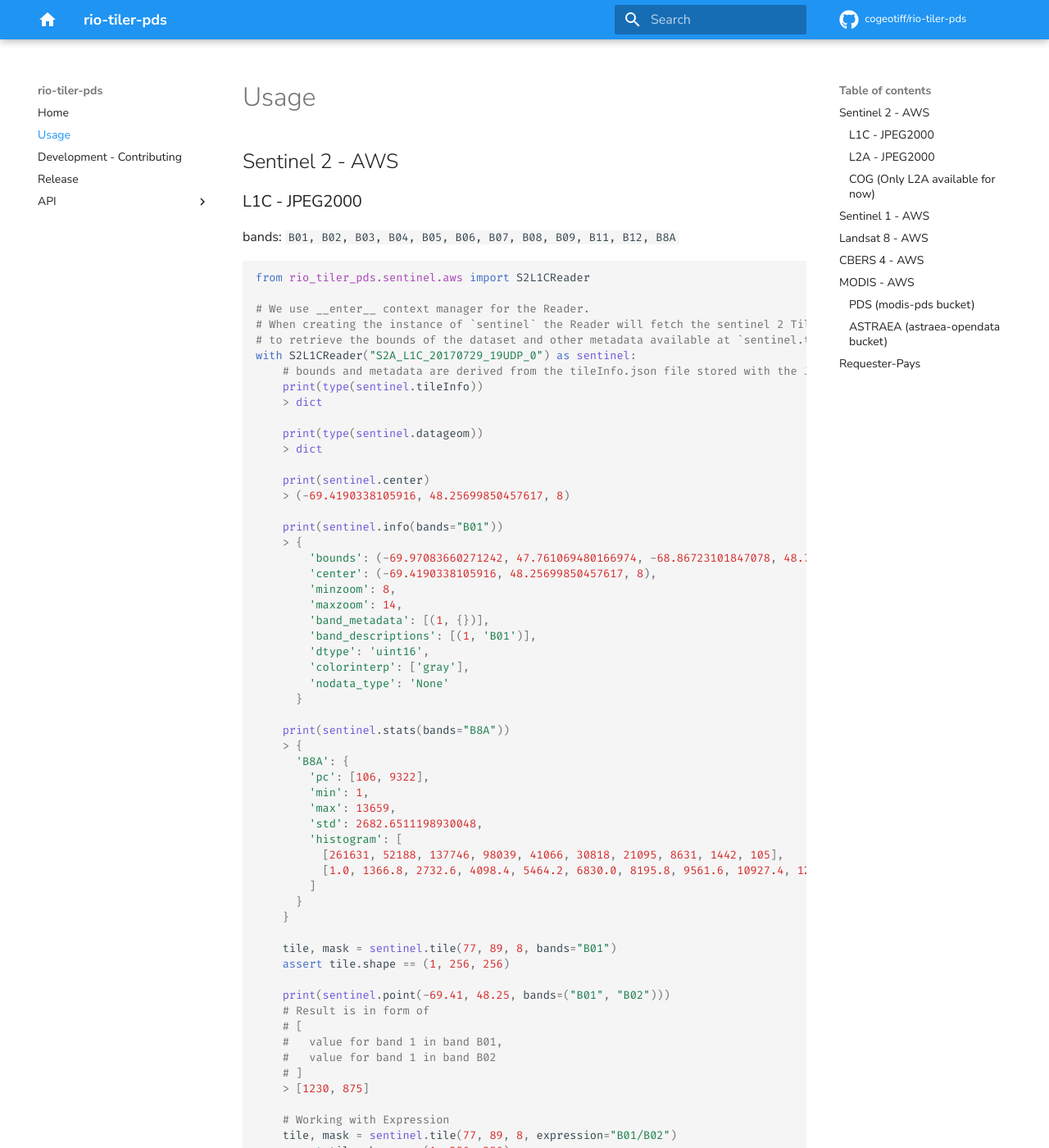
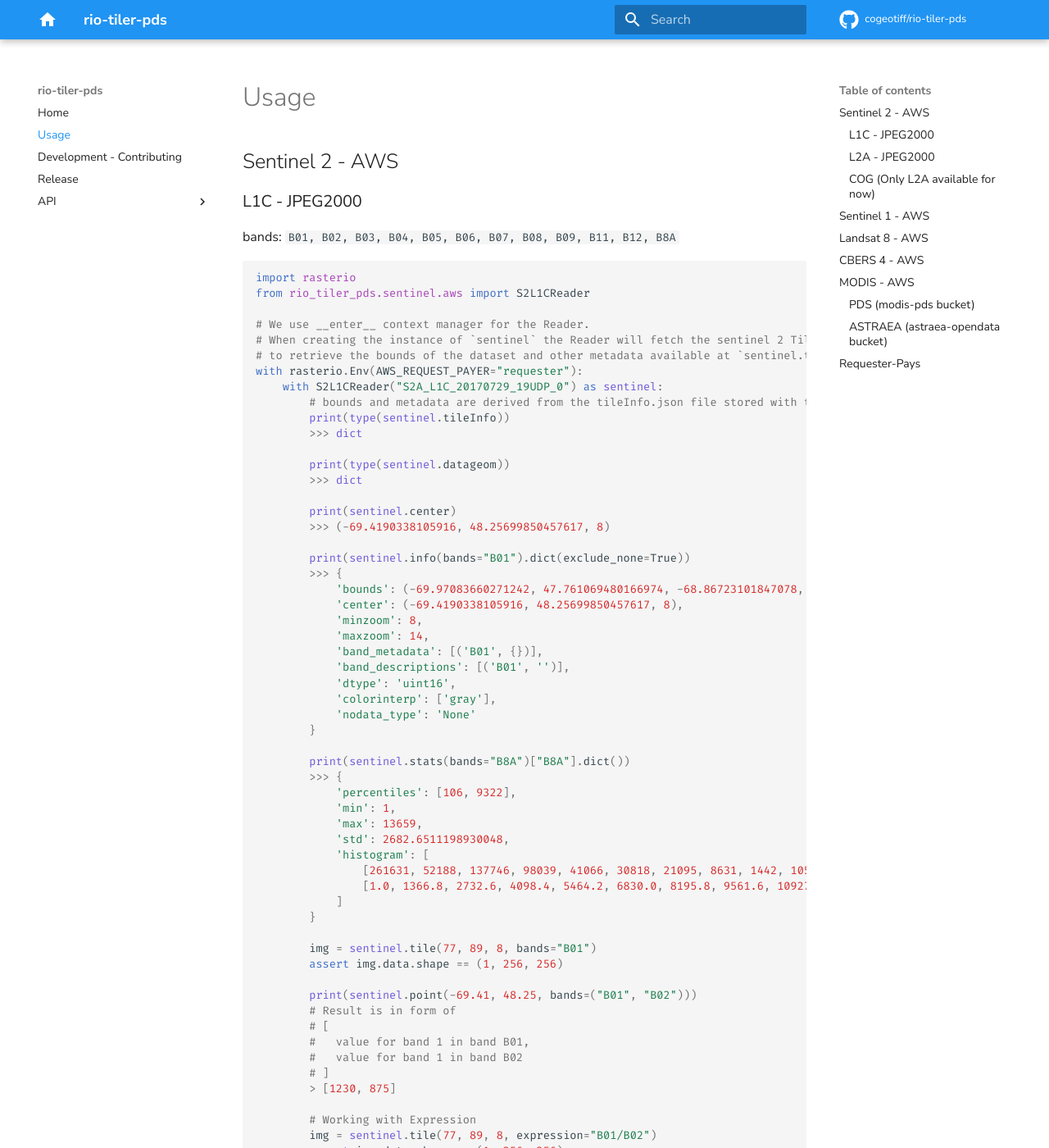
Before and after one commit to cogeotiff/rio-tiler-pds, an MkDocs documentation site: the page built from docs/usage.md, in a window 1280 px wide and 1400 px high. Shown: the whole window at 82% size. Built offline with MkDocs 1.6.1 and Material for MkDocs 9.7.7, drawn with Linux system fonts in a browser that asks for light colours; comment, search, counter and statistics services are not loaded; some of the changed text lies outside the part shown.

````diff
--- a/docs/usage.md
+++ b/docs/usage.md
@@ -8,66 +8,66 @@
 bands: `B01, B02, B03, B04, B05, B06, B07, B08, B09, B11, B12, B8A`
 
 ```python
+import rasterio
 from rio_tiler_pds.sentinel.aws import S2L1CReader
 
 # We use __enter__ context manager for the Reader.
 # When creating the instance of `sentinel` the Reader will fetch the sentinel 2 TileInfo.json
 # to retrieve the bounds of the dataset and other metadata available at `sentinel.tileInfo`.
-with S2L1CReader("S2A_L1C_20170729_19UDP_0") as sentinel:
-    # bounds and metadata are derived from the tileInfo.json file stored with the JPEG2000
-    print(type(sentinel.tileInfo))
-    > dict
+with rasterio.Env(AWS_REQUEST_PAYER="requester"):
+    with S2L1CReader("S2A_L1C_20170729_19UDP_0") as sentinel:
+        # bounds and metadata are derived from the tileInfo.json file stored with the JPEG2000
+        print(type(sentinel.tileInfo))
+        >>> dict
 
-    print(type(sentinel.datageom))
-    > dict
+        print(type(sentinel.datageom))
+        >>> dict
 
-    print(sentinel.center)
-    > (-69.4190338105916, 48.25699850457617, 8)
+        print(sentinel.center)
+        >>> (-69.4190338105916, 48.25699850457617, 8)
 
-    print(sentinel.info(bands="B01"))
-    > {
-        'bounds': (-69.97083660271242, 47.761069480166974, -68.86723101847078, 48.75292752898536),
-        'center': (-69.4190338105916, 48.25699850457617, 8),
-        'minzoom': 8,
-        'maxzoom': 14,
-        'band_metadata': [(1, {})],
-        'band_descriptions': [(1, 'B01')],
-        'dtype': 'uint16',
-        'colorinterp': ['gray'],
-        'nodata_type': 'None'
-      }
+        print(sentinel.info(bands="B01").dict(exclude_none=True))
+        >>> {
+            'bounds': (-69.97083660271242, 47.761069480166974, -68.86723101847078, 48.75292752898536),
+            'center': (-69.4190338105916, 48.25699850457617, 8),
+            'minzoom': 8,
+            'maxzoom': 14,
+            'band_metadata': [('B01', {})],
+            'band_descriptions': [('B01', '')],
+            'dtype': 'uint16',
+            'colorinterp': ['gray'],
+            'nodata_type': 'None'
+        }
 
-    print(sentinel.stats(bands="B8A"))
-    > {
-      'B8A': {
-        'pc': [106, 9322],
-        'min': 1,
-        'max': 13659,
-        'std': 2682.6511198930048,
-        'histogram': [
-          [261631, 52188, 137746, 98039, 41066, 30818, 21095, 8631, 1442, 105],
-          [1.0, 1366.8, 2732.6, 4098.4, 5464.2, 6830.0, 8195.8, 9561.6, 10927.4, 12293.199999999999, 13659.0]
-        ]
-      }
-    }
+        print(sentinel.stats(bands="B8A")["B8A"].dict())
+        >>> {
+            'percentiles': [106, 9322],
+            'min': 1,
+            'max': 13659,
+            'std': 2682.6511198930048,
+            'histogram': [
+                [261631, 52188, 137746, 98039, 41066, 30818, 21095, 8631, 1442, 105],
+                [1.0, 1366.8, 2732.6, 4098.4, 5464.2, 6830.0, 8195.8, 9561.6, 10927.4, 12293.199999999999, 13659.0]
+            ]
+        }
 
-    tile, mask = sentinel.tile(77, 89, 8, bands="B01")
-    assert tile.shape == (1, 256, 256)
+        img = sentinel.tile(77, 89, 8, bands="B01")
+        assert img.data.shape == (1, 256, 256)
 
-    print(sentinel.point(-69.41, 48.25, bands=("B01", "B02")))
-    # Result is in form of
-    # [
-    #   value for band 1 in band B01,
-    #   value for band 1 in band B02
-    # ]
-    > [1230, 875]
+        print(sentinel.point(-69.41, 48.25, bands=("B01", "B02")))
+        # Result is in form of
+        # [
+        #   value for band 1 in band B01,
+        #   value for band 1 in band B02
+        # ]
+        > [1230, 875]
 
-    # Working with Expression
-    tile, mask = sentinel.tile(77, 89, 8, expression="B01/B02")
-    assert tile.shape == (1, 256, 256)
+        # Working with Expression
+        img = sentinel.tile(77, 89, 8, expression="B01/B02")
+        assert igm.data.shape == (1, 256, 256)
 
-    print(sentinel.point(-69.41, 48.25, expression="B01/B02"))
-    > [1.424673784104389]
+        print(sentinel.point(-69.41, 48.25, expression="B01/B02"))
+        > [1.424673784104389]
 ```
 
 ### L2A - JPEG2000
@@ -77,28 +77,30 @@ bands: `B01, B02, B03, B04, B05, B06, B07, B08, B09, B11, B12, B8A`
 Note: `AOT, SCL, WVP` bands are not supported.
 
 ```python
+import rasterio
 from rio_tiler_pds.sentinel.aws import S2L2AReader
 
-with S2L2AReader("S2A_L2A_20170729_19UDP_0") as sentinel:
-    # bounds and metadata are derived from the tileInfo.json file stored with the JPEG2000
-    print(type(sentinel.tileInfo))
-    > dict
+with rasterio.Env(AWS_REQUEST_PAYER="requester"):
+    with S2L2AReader("S2A_L2A_20170729_19UDP_0") as sentinel:
+        # bounds and metadata are derived from the tileInfo.json file stored with the JPEG2000
+        print(type(sentinel.tileInfo))
+        >>> dict
 
-    print(type(sentinel.datageom))
-    > dict
+        print(type(sentinel.datageom))
+        >>> dict
 
-    print(sentinel.info(bands="B01"))
-    > {
-        'bounds': (-69.96945818759949, 47.7610811323474, -68.86723101847078, 48.75292752898536),
-        'center': (-69.41834460303514, 48.257004330666376, 8),
-        'minzoom': 8,
-        'maxzoom': 14,
-        'band_metadata': [(1, {})],
-        'band_descriptions': [(1, 'B01')],
-        'dtype': 'uint16',
-        'colorinterp': ['gray'],
-        'nodata_type': 'None'
-      }
+        print(sentinel.info(bands="B01").dict(exclude_none=True))
+        >>> {
+            'bounds': (-69.96945818759949, 47.7610811323474, -68.86723101847078, 48.75292752898536),
+            'center': (-69.41834460303514, 48.257004330666376, 8),
+            'minzoom': 8,
+            'maxzoom': 14,
+            'band_metadata': [('B01', {})],
+            'band_descriptions': [('B01', '')],
+            'dtype': 'uint16',
+            'colorinterp': ['gray'],
+            'nodata_type': 'None'
+        }
 ```
 
 ### COG (Only L2A available for now)
@@ -112,30 +114,32 @@ from rio_tiler_pds.sentinel.aws import S2COGReader
 
 with S2COGReader("S2A_29RKH_20200219_0_L2A") as sentinel:
     print(sentinel.bands)
-    > ('B01', 'B02', 'B03', 'B04', 'B05', 'B06', 'B07', 'B08', 'B09', 'B11', 'B12', 'B8A')
+    >>> ('B01', 'B02', 'B03', 'B04', 'B05', 'B06', 'B07', 'B08', 'B09', 'B11', 'B12', 'B8A')
 
     # bounds and metadata are derived from the STAC item stored with the COG
     print(type(sentinel.stac_item))
-    > dict
+    >>> dict
 ```
 
 ## Sentinel 1 - AWS
 
 ```python
+import rasterio
 from rio_tiler_pds.sentinel.aws import S1L1CReader
 
-with S1L1CReader("S1A_IW_GRDH_1SDV_20180716T004042_20180716T004107_022812_02792A_FD5B") as sentinel:
-    print(sentinel.bands)
-    > ('vv', 'vh')
+with rasterio.Env(AWS_REQUEST_PAYER="requester"):
+    with S1L1CReader("S1A_IW_GRDH_1SDV_20180716T004042_20180716T004107_022812_02792A_FD5B") as sentinel:
+        print(sentinel.bands)
+        > ('vv', 'vh')
 
-    print(sentine.bounds)
-    > (75.605247, 9.225784, 78.203903, 11.190425)
+        print(sentine.bounds)
+        > (75.605247, 9.225784, 78.203903, 11.190425)
 
-    print(type(sentinel.productInfo))
-    > dict
+        print(type(sentinel.productInfo))
+        > dict
 
-    print(sentinel._get_band_url("vv"))
-    > 's3://sentinel-s1-l1c/GRD/2018/7/16/IW/DV/S1A_IW_GRDH_1SDV_20180716T004042_20180716T004107_022812_02792A_FD5B/measurement/iw-vv.tiff'
+        print(sentinel._get_band_url("vv"))
+        > 's3://sentinel-s1-l1c/GRD/2018/7/16/IW/DV/S1A_IW_GRDH_1SDV_20180716T004042_20180716T004107_022812_02792A_FD5B/measurement/iw-vv.tiff'
 ```
 
 ## Landsat 8 - AWS
@@ -162,35 +166,34 @@ with rasterio.Env(
 ):
     with L8Reader("LC08_L1TP_016037_20170813_20170814_01_RT") as landsat:
         print(landsat.bands)
-        > ('B1', 'B2', 'B3', 'B4', 'B5', 'B6', 'B7', 'B8', 'B9', 'B10', 'B11', 'BQA'
+        >>> ('B1', 'B2', 'B3', 'B4', 'B5', 'B6', 'B7', 'B8', 'B9', 'B10', 'B11', 'BQA'
         assert landsat.minzoom == 7
         assert landsat.minzoom == 12
 
-        print(landsat.spatial_info)
-        > {
+        print(landsat.spatial_info.dict())
+        >>> {
           'bounds': (-81.30836, 32.10539, -78.82045, 34.22818),
           'center': (-80.064405, 33.166785000000004, 7),
           'minzoom': 7,
           'maxzoom': 12
         }
 
-        print(landsat.info(bands="B1"))
-        > {
+        print(landsat.info(bands="B1").dict(exclude_none=True))
+        >>> {
           'bounds': (-81.30836, 32.10539, -78.82045, 34.22818),
           'center': (-80.064405, 33.166785000000004, 7),
           'minzoom': 7,
           'maxzoom': 12,
-          'band_metadata': [(1, {})],
-          'band_descriptions': [(1, 'B1')],
+          'band_metadata': [('B1', {})],
+          'band_descriptions': [('B1', '')],
           'dtype': 'uint16',
           'colorinterp': ['gray'],
           'nodata_type': 'None'
         }
 
-        print(landsat.stats(bands="B1"))
+        print(landsat.stats(bands="B1")["B1"].dict())
         > {
-          'B1': {
-            'pc': [1207, 6989],
+            'percentiles': [1207, 6989],
             'min': 922,
             'max': 13512,
             'std': 297,
@@ -198,32 +201,31 @@ with rasterio.Env(
               [574527, 54320, 37316, 25318, 15086, 8101, 3145, 744, 160, 21],
               [922, 2181, 3440, 4699, 5958, 7217, 8476, 9735, 10994, 12253, 13512]
             ]
-          }
         }
 
         tile_z = 8
         tile_x = 71
         tile_y = 102
-        tile, mask = landsat.tile(tile_x, tile_y, tile_z, bands=("B4", "B3", "B2"))
-        assert tile.shape == (3, 256, 256)
+        img = landsat.tile(tile_x, tile_y, tile_z, bands=("B4", "B3", "B2"))
+        assert img.data.shape == (3, 256, 256)
 
-        data, mask = landsat.tile(tile_x, tile_y, tile_z, bands="B10")
-        assert data.shape == (1, 256, 256)
+        img = landsat.tile(tile_x, tile_y, tile_z, bands="B10")
+        assert img.data.shape == (1, 256, 256)
 
-        tile, mask = landsat.tile(
+       img = landsat.tile(
             tile_x, tile_y, tile_z, bands=("B4", "B3", "B2"), pan=True
         )
-        assert tile.shape == (3, 256, 256)
+        assert img.data.shape == (3, 256, 256)
 
-        tile, mask = landsat.tile(
+        img = landsat.tile(
             tile_x, tile_y, tile_z, expression="B5*0.8, B4*1.1, B3*0.8"
         )
-        assert tile.shape == (3, 256, 256)
+        assert img.data.shape == (3, 256, 256)
 
-        data, mask = landsat.preview(
+        img = landsat.preview(
             bands=("B4", "B3", "B2"), pan=True, width=256, height=256
         )
-        assert data.shape == (3, 256, 256)
+        assert img.data.shape == (3, 256, 256)
 ```
 
 ## CBERS 4 - AWS
@@ -239,26 +241,26 @@ CBERS_PAN5M_SCENE = "CBERS_4_PAN5M_20170425_153_114_L4"
 
 with CBERSReader("CBERS_4_MUX_20171121_057_094_L2") as cbers:
     print(cbers.bands)
-    > ('B5', 'B6', 'B7', 'B8')
+    >>> ('B5', 'B6', 'B7', 'B8')
 
     print(cbers.bounds)
-    > (53.302020833057796, 4.756472757234311, 54.628483877373, 6.025171883475984)
+    >>> (53.302020833057796, 4.756472757234311, 54.628483877373, 6.025171883475984)
 
     assert cbers.minzoom == 8
     assert cbers.maxzoom == 12
 
 with CBERSReader("CBERS_4_AWFI_20170420_146_129_L2") as cbers:
     print(cbers.bands)
-    > ('B13', 'B14', 'B15', 'B16')
+    >>> ('B13', 'B14', 'B15', 'B16')
 
 with CBERSReader("CBERS_4_PAN10M_20170427_161_109_L4") as cbers:
     print(cbers.bands)
-    > ('B2', 'B3', 'B4')
+    >>> ('B2', 'B3', 'B4')
 
 
 with CBERSReader("CBERS_4_PAN5M_20170425_153_114_L4") as cbers:
     print(cbers.bands)
-    > ('B1',)
+    >>> ('B1',)
 ```
 
 ## MODIS - AWS
@@ -273,10 +275,10 @@ from rio_tiler_pds.modis.aws import MODISPDSReader
 MCD43A4_SCENE = "MCD43A4.A2017006.h21v11.006.2017018074804"
 with MODISPDSReader(MCD43A4_SCENE) as modis:
     print(modis.bands)
-    > ("B01", "B01qa", "B02", "B02qa", "B03", "B03qa", "B04", "B04qa", "B05", "B05qa", "B06", "B06qa", "B07", "B07qa")
+    >>> ("B01", "B01qa", "B02", "B02qa", "B03", "B03qa", "B04", "B04qa", "B05", "B05qa", "B06", "B06qa", "B07", "B07qa")
 
     print(modis.bounds)
-    > (31.9253, -30.0, 46.1976, -20.0)
+    >>> (31.9253, -30.0, 46.1976, -20.0)
 
     assert modis.minzoom == 4
     assert modis.maxzoom == 9
@@ -284,12 +286,12 @@ with MODISPDSReader(MCD43A4_SCENE) as modis:
 MOD09GA_SCENE = "MOD09GA.A2017129.h34v07.006.2017137214839"
 with MODISPDSReader(MOD09GA_SCENE) as modis:
     print(modis.bands)
-    > ("B01", "B02", "B03", "B04", "B05", "B06", "B07", "geoflags", "granule", "numobs1km", "numobs500m", "obscov", "obsnum", "orbit", "qc500m", "qscan", "range", "senaz", "senzen", "solaz", "solzen", "state")
+    >>> ("B01", "B02", "B03", "B04", "B05", "B06", "B07", "geoflags", "granule", "numobs1km", "numobs500m", "obscov", "obsnum", "orbit", "qc500m", "qscan", "range", "senaz", "senzen", "solaz", "solzen", "state")
 
 MOD09GQ_SCENE = "MOD09GQ.A2017120.h29v09.006.2017122031126"
 with MODISPDSReader(MOD09GQ_SCENE) as modis:
     print(modis.bands)
-    > ("B01", "B02", "granule", "numobs", "obscov", "obsnum", "orbit", "qc")
+    >>> ("B01", "B02", "granule", "numobs", "obscov", "obsnum", "orbit", "qc")
 ```
 
 ### ASTRAEA (astraea-opendata bucket)
@@ -302,10 +304,10 @@ from rio_tiler_pds.modis.aws import MODISASTRAEAReader
 MCD43A4_SCENE = "MCD43A4.A2017006.h21v11.006.2017018074804"
 with MODISASTRAEAReader(MCD43A4_SCENE) as modis:
     print(modis.bands)
-    > ("B01", "B01qa", "B02", "B02qa", "B03", "B03qa", "B04", "B04qa", "B05", "B05qa", "B06", "B06qa", "B07", "B07qa")
+    >>> ("B01", "B01qa", "B02", "B02qa", "B03", "B03qa", "B04", "B04qa", "B05", "B05qa", "B06", "B06qa", "B07", "B07qa")
 
     print(modis.bounds)
-    > (31.9253, -30.0, 46.1976, -20.0)
+    >>> (31.9253, -30.0, 46.1976, -20.0)
 
     assert modis.minzoom == 4
     assert modis.maxzoom == 9
@@ -313,12 +315,12 @@ with MODISASTRAEAReader(MCD43A4_SCENE) as modis:
 MOD11A1_SCENE = "MOD11A1.A2020250.h20v11.006.2020251085003"
 with MODISASTRAEAReader(MOD11A1_SCENE) as modis:
     print(modis.bands)
-    > ("B01", "B02", "B03", "B04", "B05", "B06", "B07", "B08", "B09", "B10", "B11", "B12")
+    >>> ("B01", "B02", "B03", "B04", "B05", "B06", "B07", "B08", "B09", "B10", "B11", "B12")
 
 MOD13A1_SCENE = "MOD13A1.A2020049.h14v04.006.2020066002045"
 with MODISASTRAEAReader(MOD13A1_SCENE) as modis:
     print(modis.bands)
-    > ("B01", "B02", "B03", "B04", "B05", "B06", "B07", "B08", "B09", "B10", "B11", "B12")
+    >>> ("B01", "B02", "B03", "B04", "B05", "B06", "B07", "B08", "B09", "B10", "B11", "B12")
 ```
 
 ## Requester-Pays
--- a/setup.py
+++ b/setup.py
@@ -6,7 +6,7 @@ with open("README.md") as f:
     readme = f.read()
 
 # Runtime requirements.
-inst_reqs = ["rio-tiler>=2.0.0b17", "rio-toa"]
+inst_reqs = ["rio-tiler>=2.0.0rc1", "rio-toa"]
 
 extra_reqs = {
     "test": ["pytest", "pytest-cov"],
````
Also changed, not shown: CHANGES.md (+4 -0 lines), README.md (+30 -17 lines), 12 other files.
